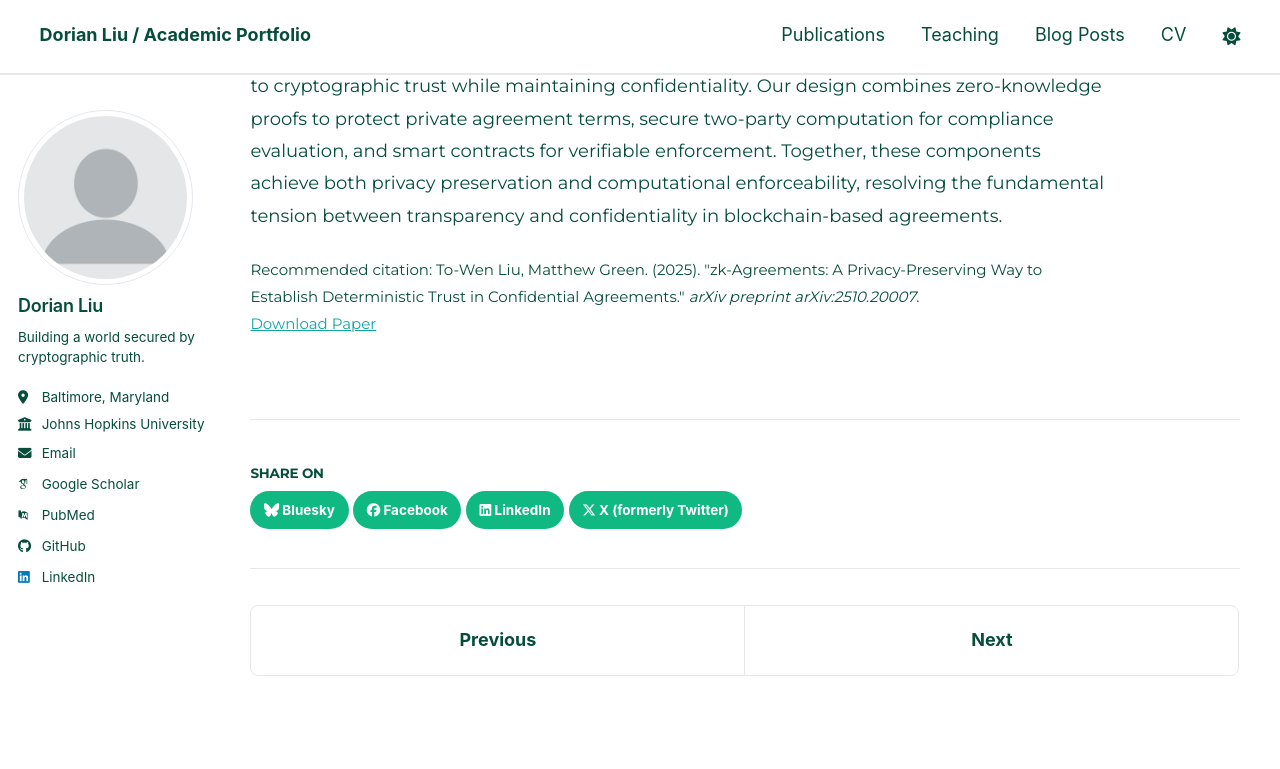
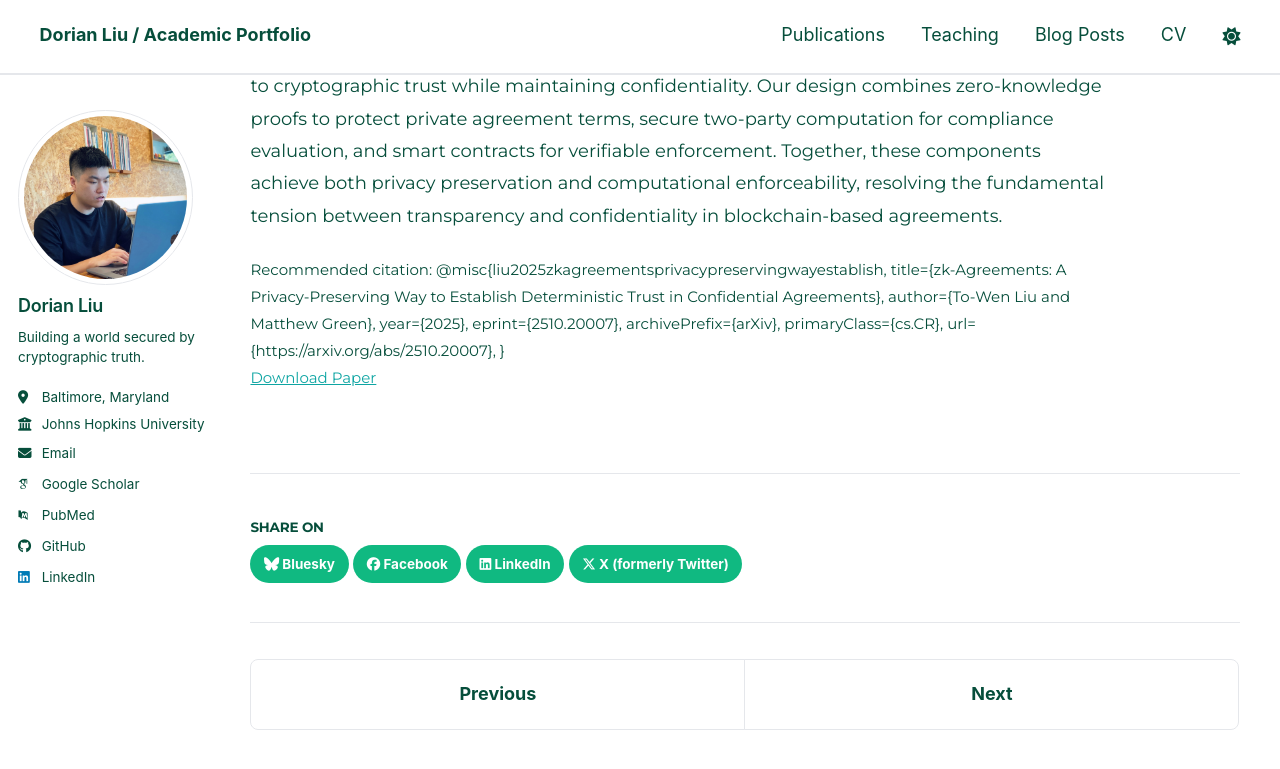
Before and after one commit to twliu-dorian/dorianliu-homepage, a Jekyll site: the page built from _publications/2025-10-22-zk-agreements.md, in a window 1280 px wide and 900 px high, scrolled down 483 px. Shown: the top 769 px of the window. Built offline with Jekyll 4.4.1, drawn with Linux system fonts in a browser that asks for light colours; some web fonts are replaced; a script that is not in the unit is left out.

Commit message:
citation & profile

```diff
--- a/_config.yml
+++ b/_config.yml
@@ -24,7 +24,7 @@ repository: "twliu-dorian.github.io"
 #               Additional customization can be done by editing /_includes/author-profile.html
 author:
   # Biographic information
-  avatar: "profile.png"
+  avatar: "IMG_6982.jpg"
   name: "Dorian Liu"
   pronouns: # example: "she/her"
   bio: "Building a world secured by cryptographic truth."
@@ -36,7 +36,7 @@ author:
   # Academic websites
   academia: # URL
   arxiv: # URL - Update with the correct link to your profile
-  googlescholar: "https://scholar.google.com/citations?user=PS_CX0AAAAAJ"
+  googlescholar: "https://scholar.google.com/citations?user=XKigaHYAAAAJ&hl=en&oi=sra"
   inspire-hep: # URL
   impactstory: # URL
   # orcid: "http://orcid.org/yourorcidurl"
--- a/_publications/2025-10-22-zk-agreements.md
+++ b/_publications/2025-10-22-zk-agreements.md
@@ -7,7 +7,15 @@ excerpt: "arXiv preprint arXiv:2510.20007, submitted to Financial Cryptography 2
 date: 2025-10-22
 venue: "arXiv preprint"
 paperurl: "https://arxiv.org/abs/2510.20007"
-citation: 'To-Wen Liu, Matthew Green. (2025). "zk-Agreements: A Privacy-Preserving Way to Establish Deterministic Trust in Confidential Agreements." <i>arXiv preprint arXiv:2510.20007</i>.'
+citation: "@misc{liu2025zkagreementsprivacypreservingwayestablish,
+      title={zk-Agreements: A Privacy-Preserving Way to Establish Deterministic Trust in Confidential Agreements},
+      author={To-Wen Liu and Matthew Green},
+      year={2025},
+      eprint={2510.20007},
+      archivePrefix={arXiv},
+      primaryClass={cs.CR},
+      url={https://arxiv.org/abs/2510.20007},
+}"
 ---
 
 **Abstract**
```
Also changed, not shown: images/IMG_6982.jpg (added).
